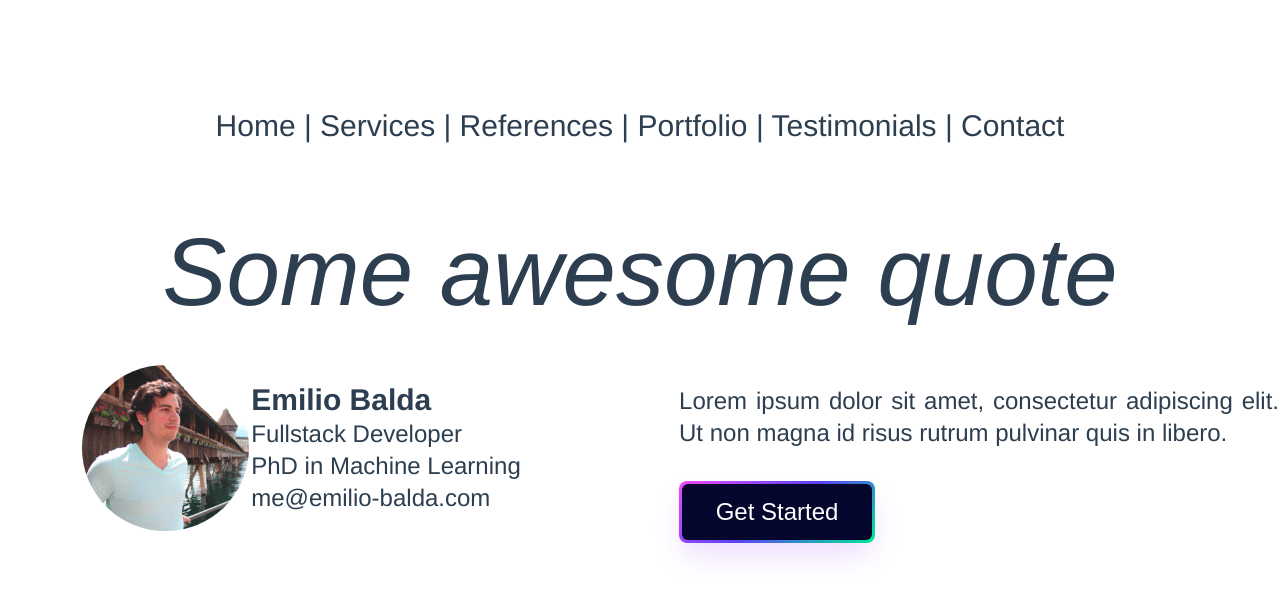
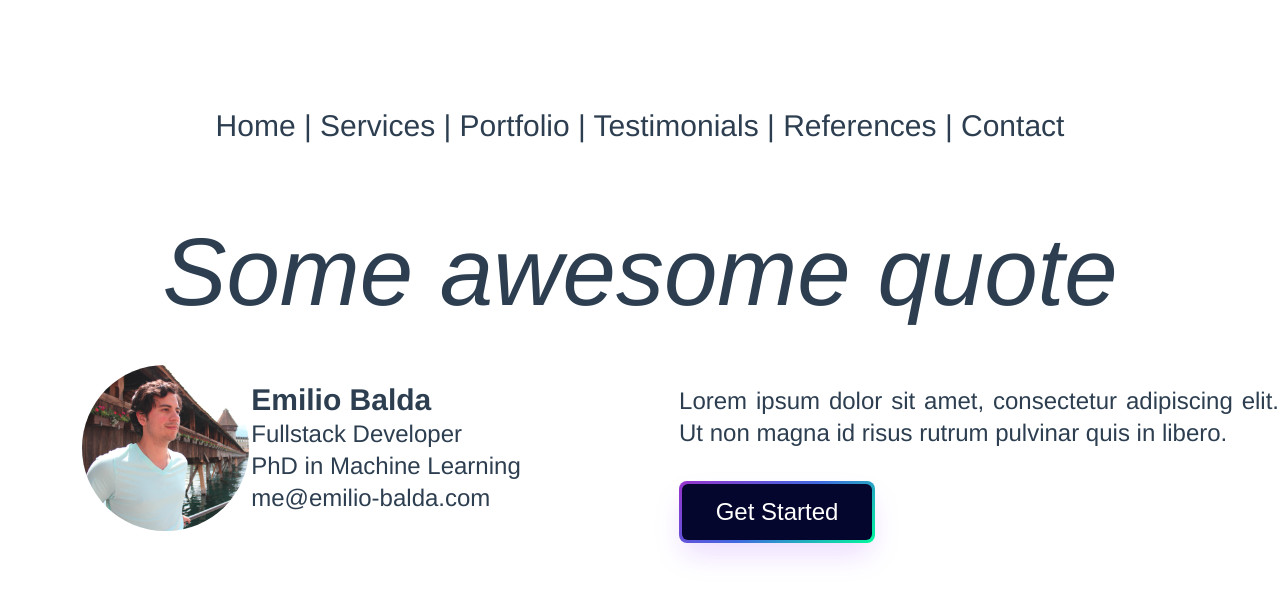
Before and after one commit to emilio-balda/website, a Vue app: page / in a window 1280 px wide. Shown: the top 598 px of the page. Built offline with nearby package versions, Linux system fonts and the light colour scheme.

Commit message:
feat: add css styling to home page

```diff
--- a/src/components/NavigationBar.vue
+++ b/src/components/NavigationBar.vue
@@ -2,8 +2,9 @@
   <div id="nav" class="py-12">
     <p class="text-3xl">
       <router-link to="/">Home</router-link> | <router-link to="/services">Services</router-link> |
-      <router-link to="/references">References</router-link> | <router-link to="/portfolio">Portfolio</router-link> |
+      <router-link to="/portfolio">Portfolio</router-link> |
       <router-link to="/testimonials">Testimonials</router-link> |
+      <router-link to="/references">References</router-link> |
       <router-link to="/contact">Contact</router-link>
     </p>
   </div>
--- a/src/views/HomePage.vue
+++ b/src/views/HomePage.vue
@@ -24,11 +24,11 @@
   </table>
 </template>
 
-<style>
+<style scoped>
 /* CSS */
 .button-64 {
   align-items: center;
-  background-image: linear-gradient(144deg, #f14cf7, #5b42f3 50%, #00eb91);
+  background-image: linear-gradient(144deg, darkorchid, royalblue, mediumspringgreen);
   border: 0;
   border-radius: 8px;
   box-shadow: rgba(151, 65, 252, 0.2) 0 15px 30px -5px;
@@ -53,6 +53,7 @@
 .button-64:active,
 .button-64:hover {
   outline: 0;
+  box-shadow: 0px 0px 20px 0px mediumspringgreen;
 }
 
 .button-64 span {
@@ -64,9 +65,9 @@
   transition: 300ms;
 }
 
-.button-64:hover span {
+/* .button-64:hover span {
   background: none;
-}
+} */
 
 @media (min-width: 768px) {
   .button-64 {
```
